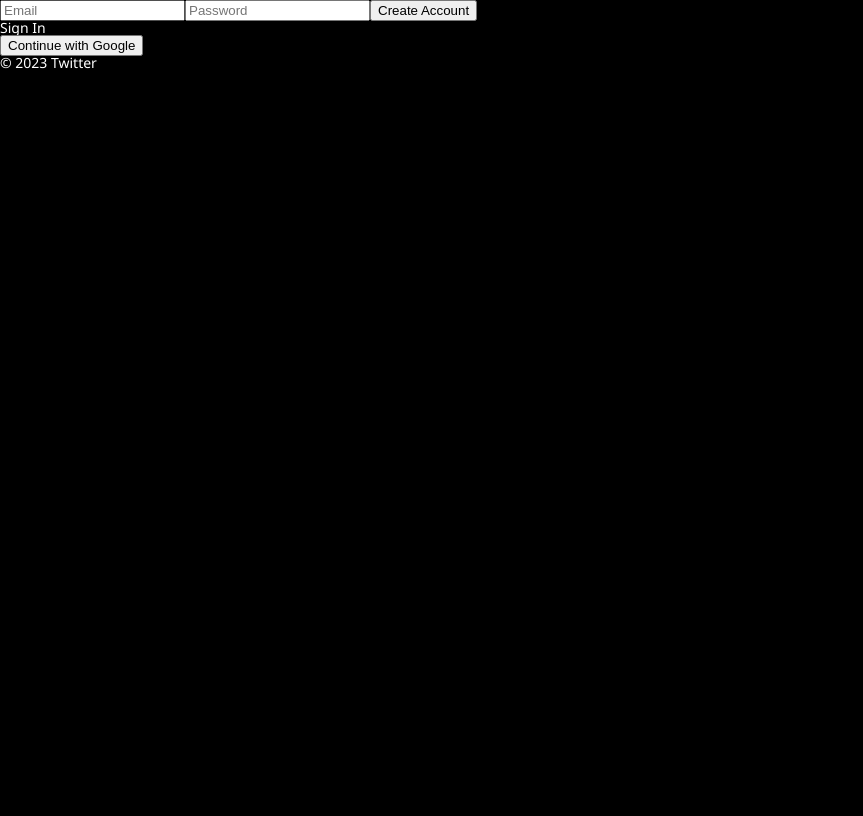
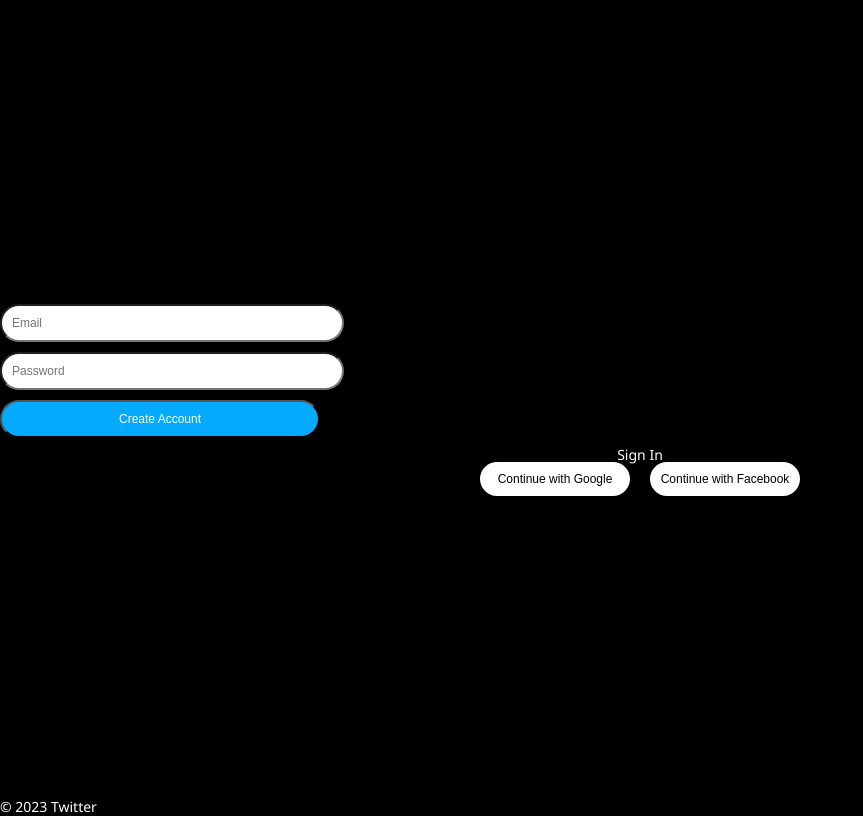
Before and after one commit to yesaroun/React-study, a React (Create React App) app in the folder seungri-twitter-0207start/: page /#/ in a window 1280 px wide. Shown: the whole page, without its empty margins (0-863 px from the left). Built offline with nearby package versions, Linux system fonts and the light colour scheme; no server answers.

Commit message:
auth css edit

```diff
--- a/seungri-twitter-0207start/src/routes/Auth.js
+++ b/seungri-twitter-0207start/src/routes/Auth.js
@@ -62,14 +62,15 @@ const Auth = () => {
   }
 
   return (
-    <div>
-      <form onSubmit={onSubmit}>
+    <div className="authContainer">
+      <form onSubmit={onSubmit} className="container">
         <input
           name="email"
           type="email"
           placeholder="Email"
           required
           value={email}
+          className="authInput"
           onChange={onChange}
         />
         <input
@@ -78,10 +79,12 @@ const Auth = () => {
           placeholder="Password"
           required
           value={password}
+          className="authInput"
           onChange={onChange}
         />
         <input
           type="submit"
+          className="authInput authSubmit"
           value={newAccount ? "Create Account" : "Sign In"}
         />
         {error}
@@ -89,9 +92,12 @@ const Auth = () => {
       <span onClick={toggleAccount}>
         {newAccount ? "Sign In" : "Create Account"}
       </span>
-      <div>
-        <button onClick={onSocialClick} name="google">
+      <div className="authBtns">
+        <button onClick={onSocialClick} name="google" className="authBtn">
           Continue with Google
+        </button>
+        <button onClick={onSocialClick} name="facebook" className="authBtn">
+          Continue with Facebook
         </button>
       </div>
     </div>
--- a/seungri-twitter-0207start/src/styles.css
+++ b/seungri-twitter-0207start/src/styles.css
@@ -1,9 +1,64 @@
 /* CSS 초기화 */
 @import "https://cdn.jsdelivr.net/npm/reset-css@5.0.1/reset.min.css";
 
+/* Common */
 body {
   background-color: black;
   font-family: "Segoe UI";
   font-size: 14px;
   color: white;
 }
+
+.container {
+  display: flex;
+  flex-direction: column;
+  width: 100%;
+  max-height: 350px;
+}
+
+/* Auth.js */
+.authContainer {
+  display: flex;
+  flex-direction: column;
+  justify-content: center;
+  align-items: center;
+  height: 100vh;
+}
+
+.authInput {
+  max-width: 320px;
+  width: 100%;
+  padding: 10px;
+  border-radius: 30px;
+  background-color: rgb(255, 255, 255, 1);
+  margin-bottom: 10px;
+  font-size: 12px;
+  color: black;
+}
+
+.authSubmit {
+  text-align: center;
+  background: #04aaff;
+  color: white;
+  margin-top: 10;
+  cursor: pointer;
+}
+
+.authBtns {
+  display: flex;
+  justify-content: space-between;
+  width: 100%;
+  max-width: 320px;
+}
+
+.authBtn {
+  cursor: pointer;
+  border-radius: 20px;
+  border: none;
+  padding: 10px 0px;
+  font-size: 12px;
+  text-align: center;
+  width: 150px;
+  background: white;
+  cursor: pointer;
+}
```
